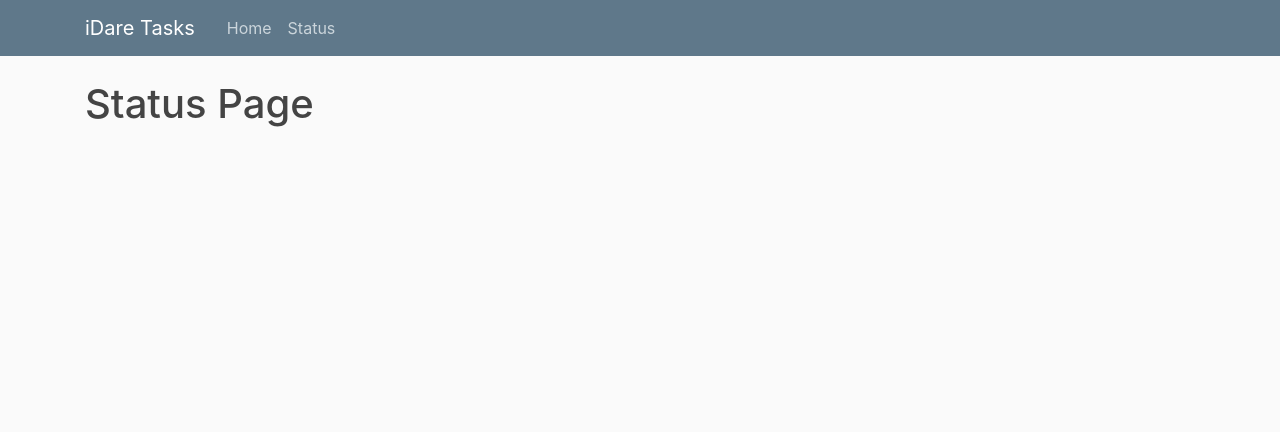
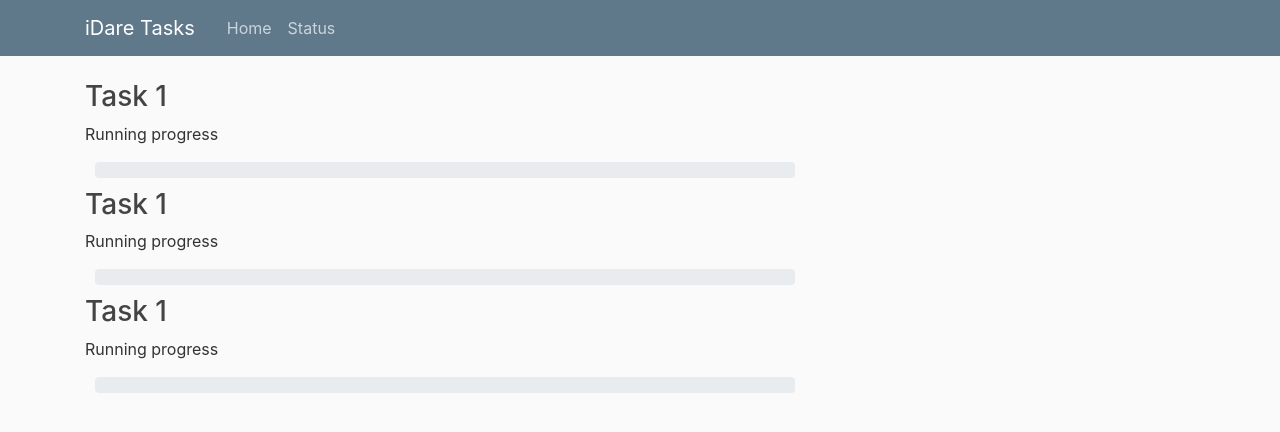
Before and after one commit to shanewas/iDare_test, a Django app: page /status/ in a window 1280 px wide. Shown: the top 432 px of the page. Run offline with Django 3.2, Linux system fonts and the light colour scheme; some libraries are stand-ins or nearby versions.

Commit message:
dummy for progressbar

```diff
--- a/tasks/static/tasks/main.css
+++ b/tasks/static/tasks/main.css
@@ -82,3 +82,8 @@ body {
   .account-heading {
     font-size: 2.5rem;
   }
+
+  .progress {
+    margin: 10px;
+    width: 700px;
+  }
--- /dev/null
+++ b/tasks/static/tasks/main.js
@@ -0,0 +1,11 @@
+$(function () {
+  var current_progress = 0;
+  var interval = setInterval(function () {
+    current_progress += 10;
+    $("#dynamic")
+      .css("width", current_progress + "%")
+      .attr("aria-valuenow", current_progress)
+      .text(current_progress + "% Complete");
+    if (current_progress >= 100) clearInterval(interval);
+  }, 1000);
+});
--- a/tasks/templates/tasks/base.html
+++ b/tasks/templates/tasks/base.html
@@ -2,15 +2,26 @@
 <!DOCTYPE html>
 <html>
   <head>
-
     <!-- Required meta tags -->
-    <meta charset="utf-8">
-    <meta name="viewport" content="width=device-width, initial-scale=1, shrink-to-fit=no">
+    <meta charset="utf-8" />
+    <meta
+      name="viewport"
+      content="width=device-width, initial-scale=1, shrink-to-fit=no"
+    />
 
     <!-- Bootstrap CSS -->
-    <link rel="stylesheet" href="https://maxcdn.bootstrapcdn.com/bootstrap/4.0.0/css/bootstrap.min.css" integrity="sha384-Gn5384xqQ1aoWXA+058RXPxPg6fy4IWvTNh0E263XmFcJlSAwiGgFAW/dAiS6JXm" crossorigin="anonymous">
+    <link
+      rel="stylesheet"
+      href="https://maxcdn.bootstrapcdn.com/bootstrap/4.0.0/css/bootstrap.min.css"
+      integrity="sha384-Gn5384xqQ1aoWXA+058RXPxPg6fy4IWvTNh0E263XmFcJlSAwiGgFAW/dAiS6JXm"
+      crossorigin="anonymous"
+    />
 
-    <link rel="stylesheet" type="text/css" href="{% static 'tasks/main.css' %}">
+    <link
+      rel="stylesheet"
+      type="text/css"
+      href="{% static 'tasks/main.css' %}"
+    />
 
     {% if title %}
     <title>iDare Tasks - {{ title }}</title>
@@ -22,49 +33,55 @@
     <header class="site-header">
       <nav class="navbar navbar-expand-md navbar-dark bg-steel fixed-top">
         <div class="container">
-          <a class="navbar-brand mr-4" href="{% url 'tasks-home' %}">iDare Tasks</a>
-          <button class="navbar-toggler" type="button" data-toggle="collapse" data-target="#navbarToggle" aria-controls="navbarToggle" aria-expanded="false" aria-label="Toggle navigation">
+          <a class="navbar-brand mr-4" href="{% url 'tasks-home' %}"
+            >iDare Tasks</a
+          >
+          <button
+            class="navbar-toggler"
+            type="button"
+            data-toggle="collapse"
+            data-target="#navbarToggle"
+            aria-controls="navbarToggle"
+            aria-expanded="false"
+            aria-label="Toggle navigation"
+          >
             <span class="navbar-toggler-icon"></span>
           </button>
           <div class="collapse navbar-collapse" id="navbarToggle">
             <div class="navbar-nav mr-auto">
-              <a class="nav-item nav-link" href="{% url 'tasks-home' %}">Home</a>
-              <a class="nav-item nav-link" href="{% url 'tasks-status' %}">Status</a>
+              <a class="nav-item nav-link" href="{% url 'tasks-home' %}"
+                >Home</a
+              >
+              <a class="nav-item nav-link" href="{% url 'tasks-status' %}"
+                >Status</a
+              >
             </div>
-            <!-- Navbar Right Side -->
-            <!-- <div class="navbar-nav">
-              <a class="nav-item nav-link" href="#">Login</a>
-              <a class="nav-item nav-link" href="#">Register</a>
-            </div> -->
           </div>
         </div>
       </nav>
     </header>
     <main role="main" class="container">
       <div class="row">
-        <div class="col-md-12">
-          {% block content %}{% endblock %}
-        </div>
-        <!-- <div class="col-md-4">
-          <div class="content-section">
-            <h3>Our Sidebar</h3>
-            <p class='text-muted'>You can put any information here you'd like.
-              <ul class="list-group">
-                <li class="list-group-item list-group-item-light">Latest Posts</li>
-                <li class="list-group-item list-group-item-light">Announcements</li>
-                <li class="list-group-item list-group-item-light">Calendars</li>
-                <li class="list-group-item list-group-item-light">etc</li>
-              </ul>
-            </p>
-          </div>
-        </div> -->
+        <div class="col-md-12">{% block content %}{% endblock %}</div>
       </div>
     </main>
-
     <!-- Optional JavaScript -->
     <!-- jQuery first, then Popper.js, then Bootstrap JS -->
-    <script src="https://code.jquery.com/jquery-3.2.1.slim.min.js" integrity="sha384-KJ3o2DKtIkvYIK3UENzmM7KCkRr/rE9/Qpg6aAZGJwFDMVNA/GpGFF93hXpG5KkN" crossorigin="anonymous"></script>
-    <script src="https://cdnjs.cloudflare.com/ajax/libs/popper.js/1.12.9/umd/popper.min.js" integrity="sha384-ApNbgh9B+Y1QKtv3Rn7W3mgPxhU9K/ScQsAP7hUibX39j7fakFPskvXusvfa0b4Q" crossorigin="anonymous"></script>
-    <script src="https://maxcdn.bootstrapcdn.com/bootstrap/4.0.0/js/bootstrap.min.js" integrity="sha384-JZR6Spejh4U02d8jOt6vLEHfe/JQGiRRSQQxSfFWpi1MquVdAyjUar5+76PVCmYl" crossorigin="anonymous"></script>
+    <script src="{% static 'tasks/main.js' %}"></script>
+    <script
+      src="https://code.jquery.com/jquery-3.2.1.slim.min.js"
+      integrity="sha384-KJ3o2DKtIkvYIK3UENzmM7KCkRr/rE9/Qpg6aAZGJwFDMVNA/GpGFF93hXpG5KkN"
+      crossorigin="anonymous"
+    ></script>
+    <script
+      src="https://cdnjs.cloudflare.com/ajax/libs/popper.js/1.12.9/umd/popper.min.js"
+      integrity="sha384-ApNbgh9B+Y1QKtv3Rn7W3mgPxhU9K/ScQsAP7hUibX39j7fakFPskvXusvfa0b4Q"
+      crossorigin="anonymous"
+    ></script>
+    <script
+      src="https://maxcdn.bootstrapcdn.com/bootstrap/4.0.0/js/bootstrap.min.js"
+      integrity="sha384-JZR6Spejh4U02d8jOt6vLEHfe/JQGiRRSQQxSfFWpi1MquVdAyjUar5+76PVCmYl"
+      crossorigin="anonymous"
+    ></script>
   </body>
 </html>
--- a/tasks/templates/tasks/status.html
+++ b/tasks/templates/tasks/status.html
@@ -1,4 +1,47 @@
-{% extends "tasks/base.html" %}
-{% block content %}
-    <h1>Status Page</h1>
+{% extends "tasks/base.html" %} {% block content %}
+<h3>Task 1</h3>
+<p>Running progress</p>
+<div class="progress">
+  <div
+    id="dynamic"
+    class="progress-bar progress-bar-success progress-bar-striped active"
+    role="progressbar"
+    aria-valuenow="0"
+    aria-valuemin="0"
+    aria-valuemax="100"
+    style="width: 0%"
+  >
+    <span id="current-progress"></span>
+  </div>
+</div>
+<h3>Task 1</h3>
+<p>Running progress</p>
+<div class="progress">
+  <div
+    id="dynamic"
+    class="progress-bar progress-bar-success progress-bar-striped active"
+    role="progressbar"
+    aria-valuenow="30"
+    aria-valuemin="0"
+    aria-valuemax="100"
+    style="width: 0%"
+  >
+    <span id="current-progress"></span>
+  </div>
+</div>
+<h3>Task 1</h3>
+<p>Running progress</p>
+<div class="progress">
+  <div
+    id="dynamic"
+    class="progress-bar progress-bar-success progress-bar-striped active"
+    role="progressbar"
+    aria-valuenow="0"
+    aria-valuemin="0"
+    aria-valuemax="100"
+    style="width: 0%"
+  >
+    <span id="current-progress"></span>
+  </div>
+</div>
 {% endblock content %}
```
Lines whose indentation alone changed are shown as unchanged.
